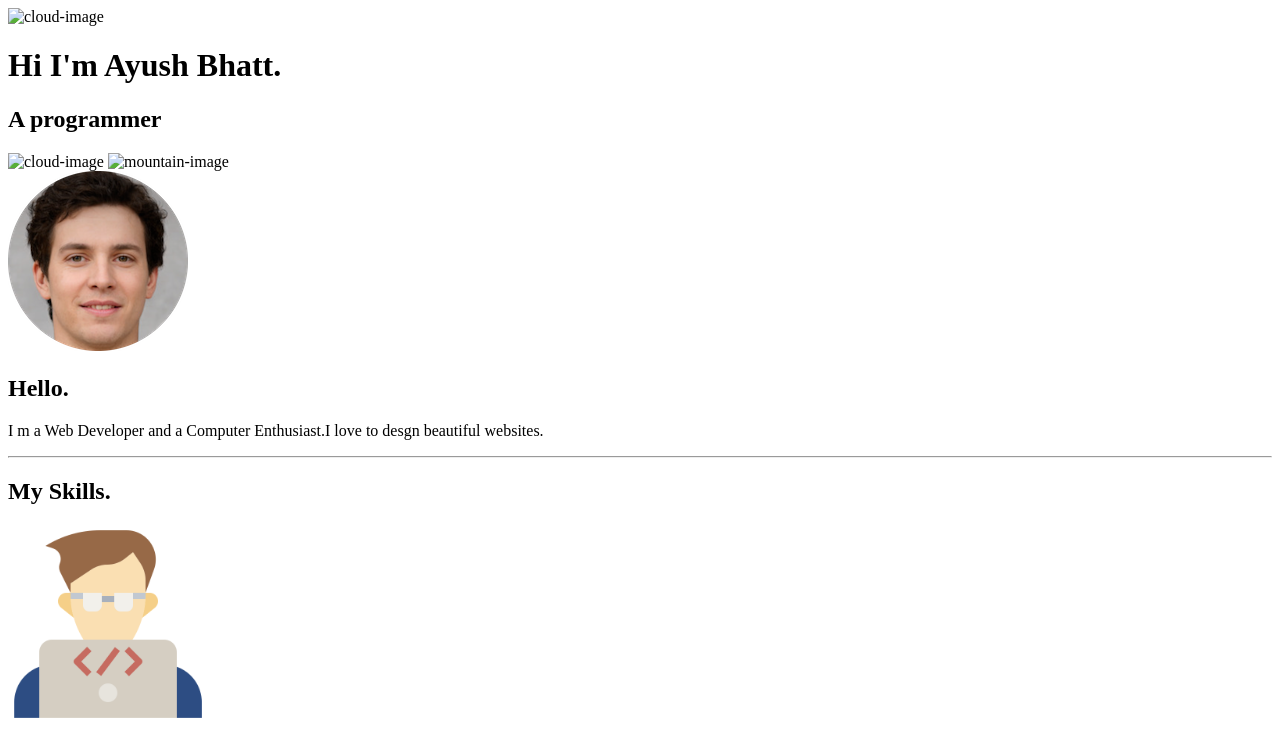
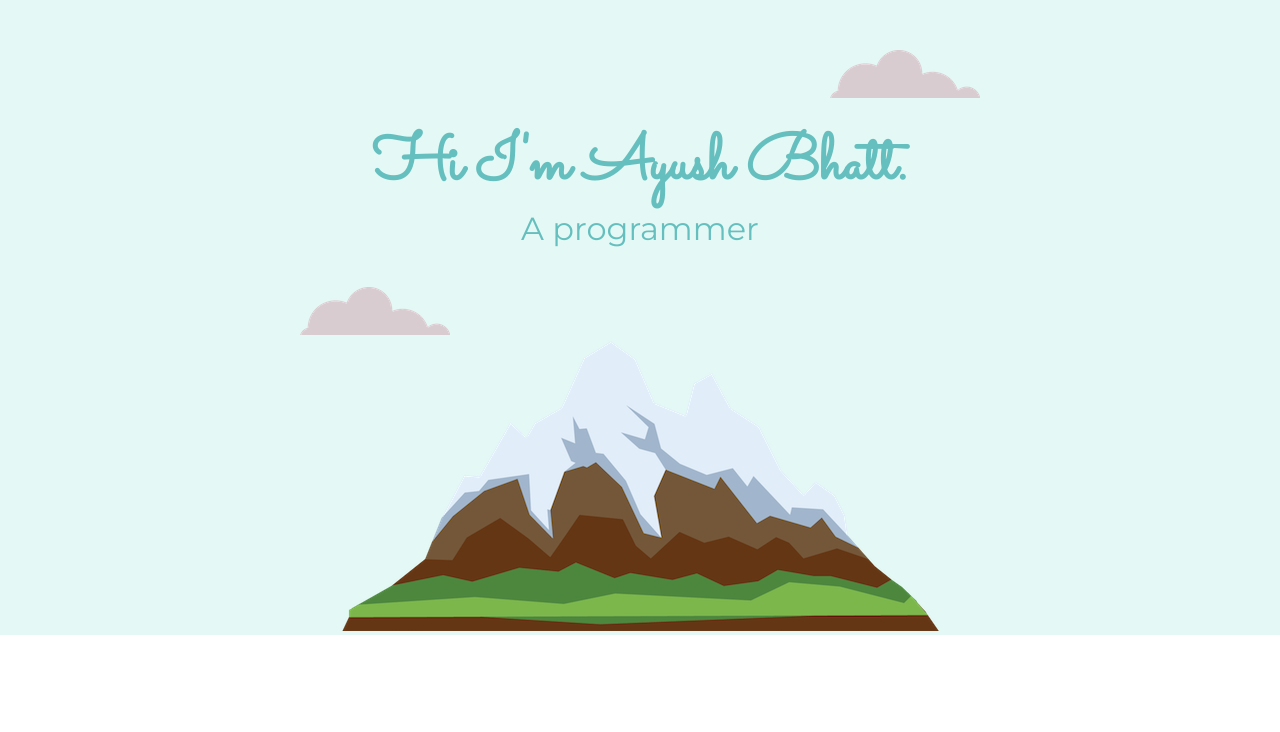
Before and after one commit to bhattayush3/personal-site, a plain HTML site: page index.html in a window 1280 px wide. Shown: the top 732 px of the page. Drawn offline with Linux system fonts and the light colour scheme.

Commit message:
new index

```diff
--- a/index.html
+++ b/index.html
@@ -8,16 +8,16 @@
     <link rel="preconnect" href="https://fonts.googleapis.com">
 <link rel="preconnect" href="https://fonts.gstatic.com" crossorigin>
 <link href="https://fonts.googleapis.com/css2?family=Merriweather&family=Montserrat&family=Sacramento&display=swap" rel="stylesheet">
-    <link rel="stylesheet" href="css\styles.css">
+    <link rel="stylesheet" href="styles.css">
     <link rel="shortcut icon" href="favicon.ico" type="image/x-icon">
 </head>
 <body>
     <div class="top-container">
-        <img  class="top-cloud" src="images\CSS - My Site Images\cloud.png" alt="cloud-image">
+        <img  class="top-cloud" src="cloud.png" alt="cloud-image">
         <h1>Hi I'm Ayush Bhatt.</h1>
         <h2>A programmer</h2>
-        <img class="bottom-cloud" src="images\CSS - My Site Images\cloud.png" alt="cloud-image">
-        <img src="images\CSS - My Site Images\mountain.png" alt="mountain-image">
+        <img class="bottom-cloud" src="cloud.png" alt="cloud-image">
+        <img src="mountain.png" alt="mountain-image">
     </div>
     <div class="middle-container">
         <div class="profile">
```
